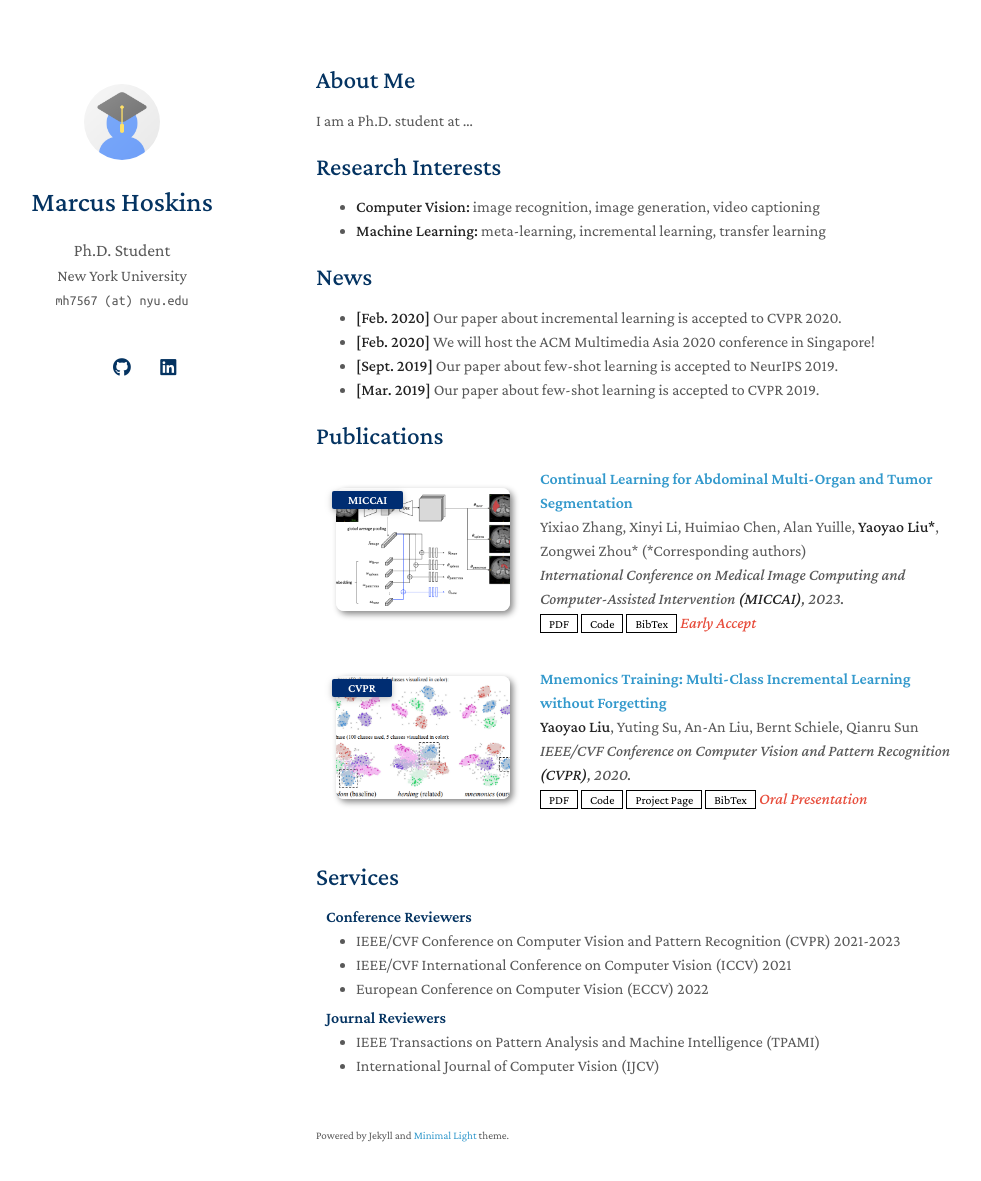
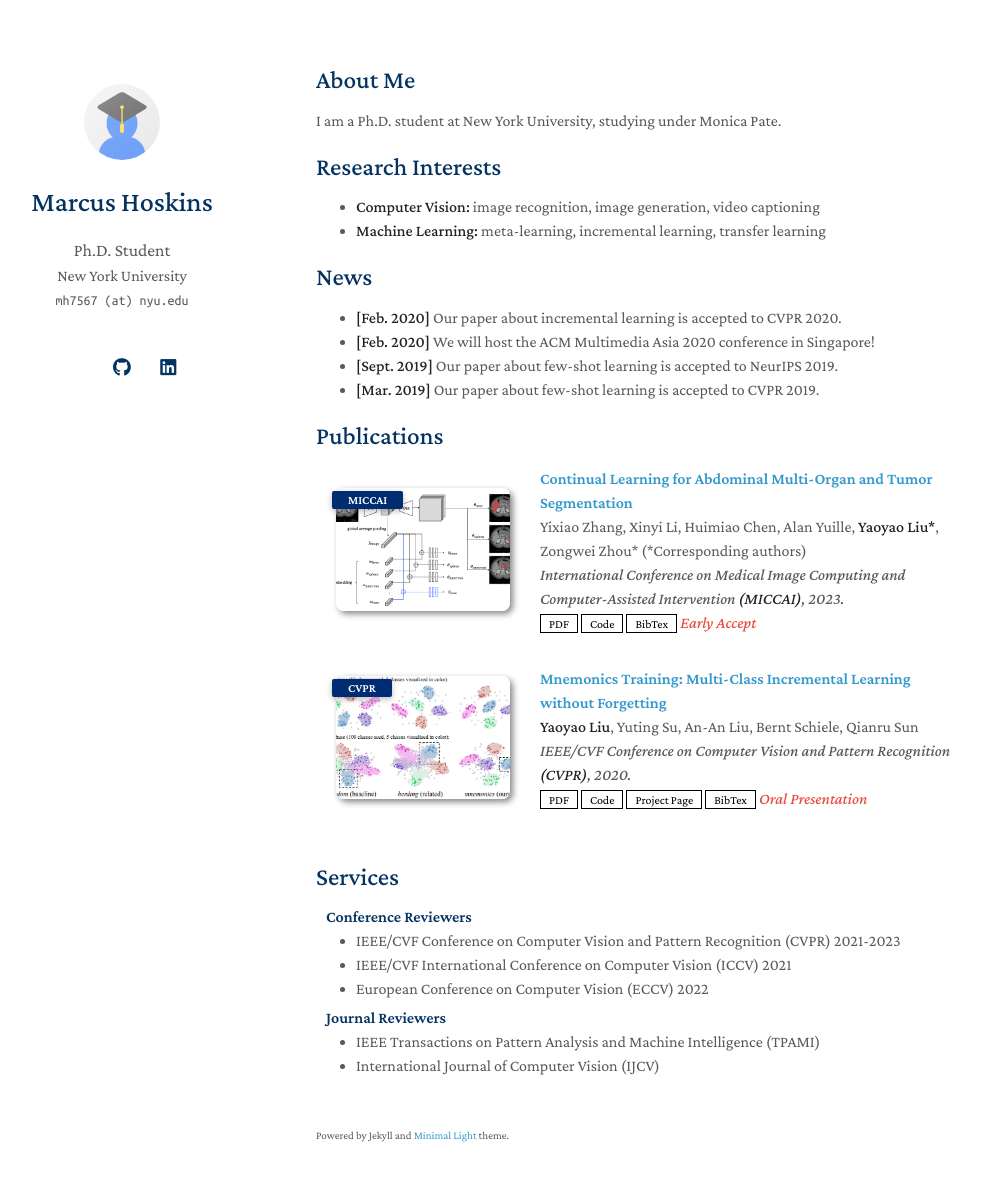
Before and after one commit to marcushoskins/marcushoskins.github.io, a Jekyll site: the page built from index.md, in a window 1280 px wide and 1216 px high. Shown: the top 1181 px of the window, without its empty margins (154-1135 px from the left). Built offline with Jekyll 4.4.1, drawn with Linux system fonts in a browser that asks for light colours; a style sheet for code colours, icons or effects is not loaded; our own code applies the rules of GitHub Pages for plain Markdown files.

Commit message:
Update personal information in About Me section

```diff
--- a/index.md
+++ b/index.md
@@ -4,7 +4,7 @@ layout: homepage
 
 ## About Me
 
-I am a Ph.D. student at ...
+I am a Ph.D. student at New York University, studying under Monica Pate.
 
 ## Research Interests
 
```
